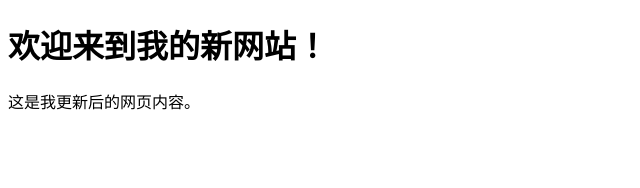
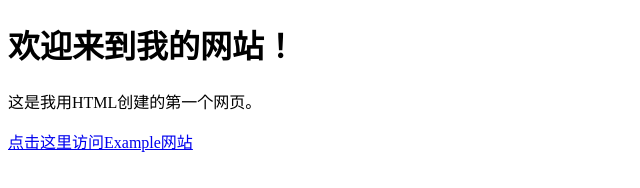
Before and after one commit to m2986603210/moxuyou.github.io, a plain HTML site: page index.html in a window 1280 px wide. Shown: the whole page, without its empty margins (0-640 px from the left). Drawn offline with Linux system fonts and the light colour scheme.

Commit message:
Update index.html

```diff
--- a/index.html
+++ b/index.html
@@ -3,11 +3,11 @@
 <head>
     <meta charset="UTF-8">
     <meta name="viewport" content="width=device-width, initial-scale=1.0">
-    <title>漫画分享</title>
+    <title>我的第一个网页</title>
 </head>
 <body>
-    <h1>欢迎来到我的新网站！</h1>
-<p>这是我更新后的网页内容。</p>
-
+    <h1>欢迎来到我的网站！</h1>
+    <p>这是我用HTML创建的第一个网页。</p>
+    <a href="https://www.example.com">点击这里访问Example网站</a>
 </body>
 </html>
```
